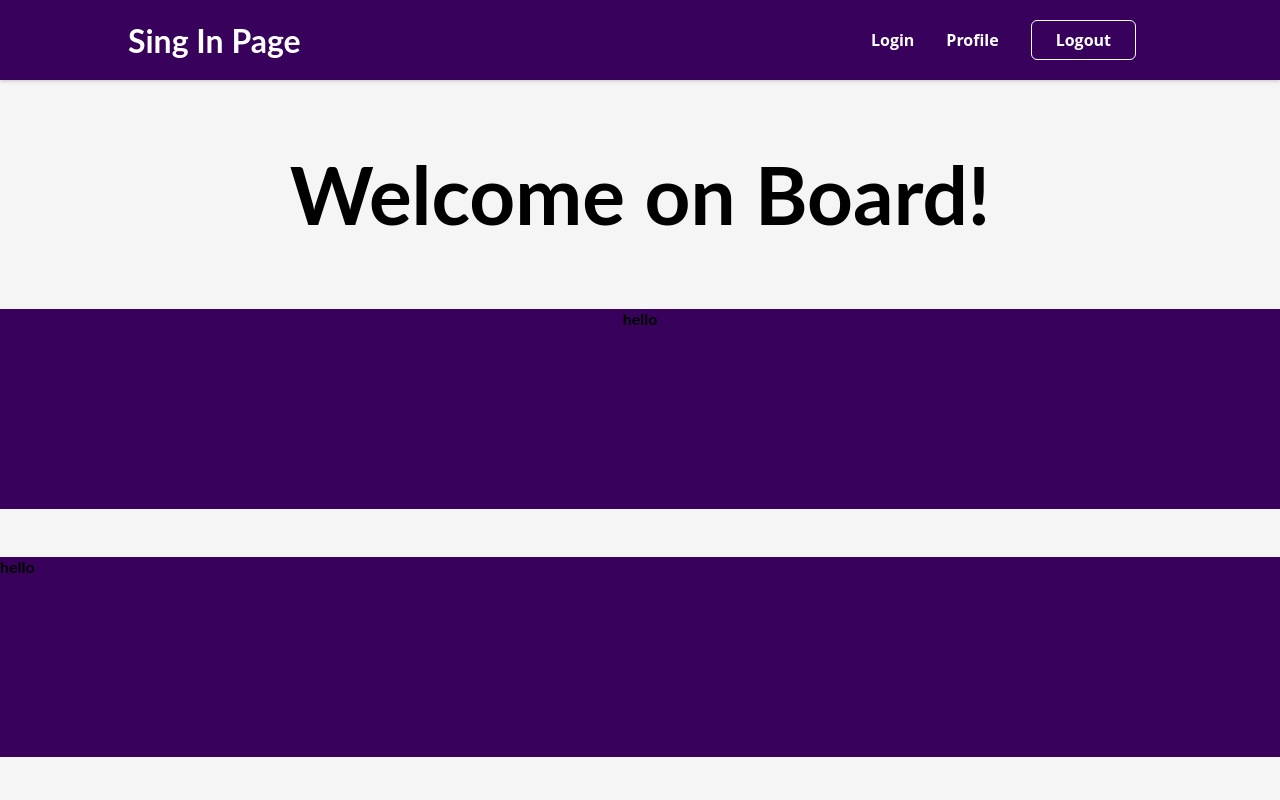
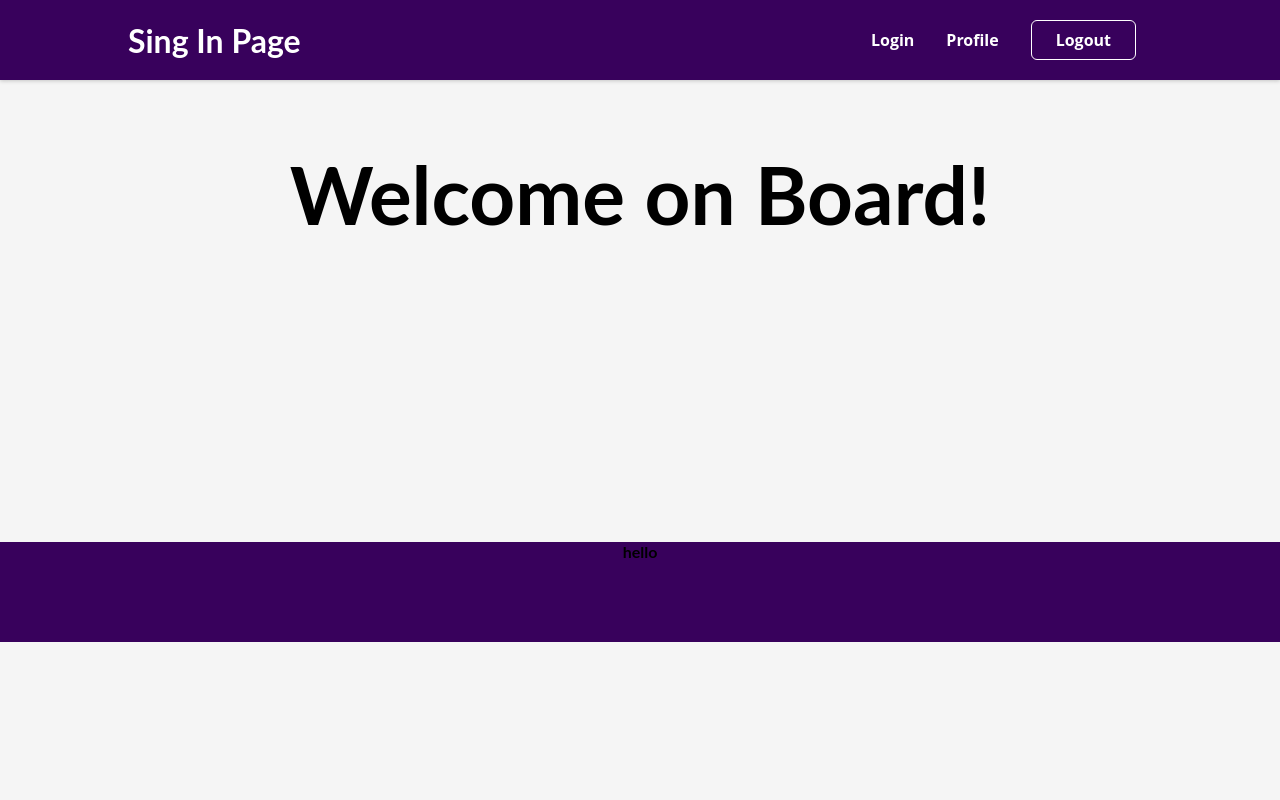
Before and after one commit to MahsumaRezai/Single__Page__LogIn, a React (Create React App) app: page / in a window 1280 px wide. Shown: the top 800 px of the page. Built offline with nearby package versions, Linux system fonts and the light colour scheme.

Commit message:
add style in footer section

```diff
--- a/src/components/StartingPage/Footer.module.css
+++ b/src/components/StartingPage/Footer.module.css
@@ -1,5 +1,5 @@
 .footer {
-    width: 100%;
     background-color: #38015c;
-    height: 200px;
+    height: 100px;
+    margin-top: 300px;
 }
```
